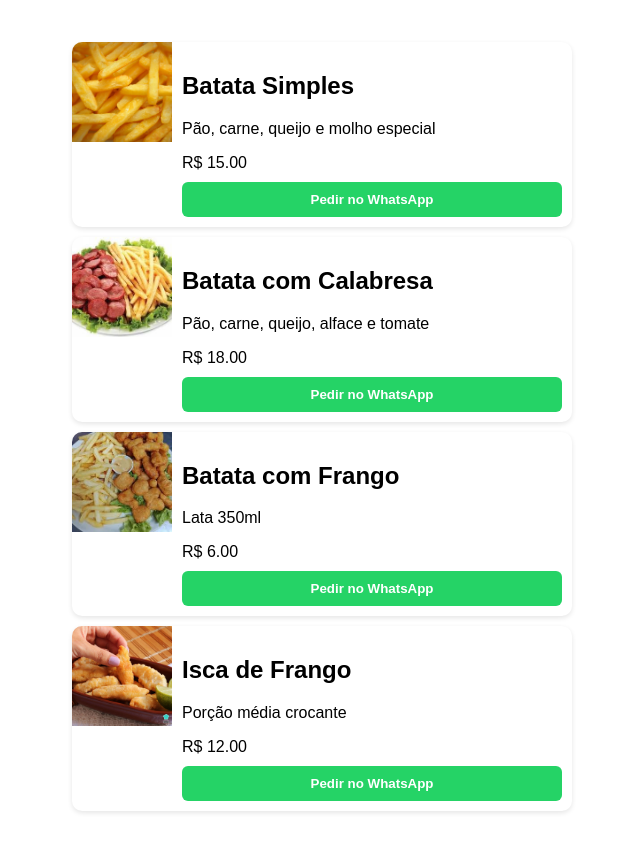
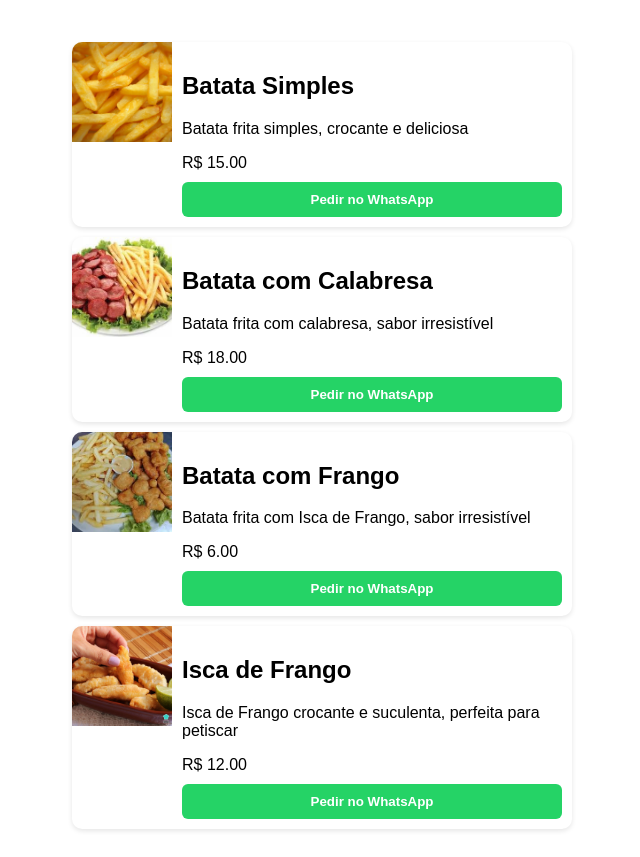
Before and after one commit to flaviopcsilva/cardapio-digital-simples, an Angular app: page / in a window 1280 px wide. Shown: the part 240-1097 px from the top of the page, without its empty margins (318-958 px from the left). Built offline with nearby package versions, Linux system fonts and the light colour scheme.

Commit message:
Alterei as descrições

```diff
--- a/src/app/app.ts
+++ b/src/app/app.ts
@@ -15,25 +15,25 @@ export class App {
   produtos = [
     {
       nome: 'Batata Simples',
-      descricao: 'Pão, carne, queijo e molho especial',
+      descricao: 'Batata frita simples, crocante e deliciosa',
       preco: 15.00,
       imagem: 'assets/produtos/batata-simples.jpg'
     },
     {
       nome: 'Batata com Calabresa',
-      descricao: 'Pão, carne, queijo, alface e tomate',
+      descricao: 'Batata frita com calabresa, sabor irresistível',
       preco: 18.00,
       imagem: 'assets/produtos/batata-com-calabresa.jpg'
     },
     {
       nome: 'Batata com Frango',
-      descricao: 'Lata 350ml',
+      descricao: 'Batata frita com Isca de Frango, sabor irresistível',
       preco: 6.00,
       imagem: 'assets/produtos/batata-frango.jpg'
     },
     {
       nome: 'Isca de Frango',
-      descricao: 'Porção média crocante',
+      descricao: 'Isca de Frango crocante e suculenta, perfeita para petiscar',
       preco: 12.00,
       imagem: 'assets/produtos/frango.jpg'
     }
```
